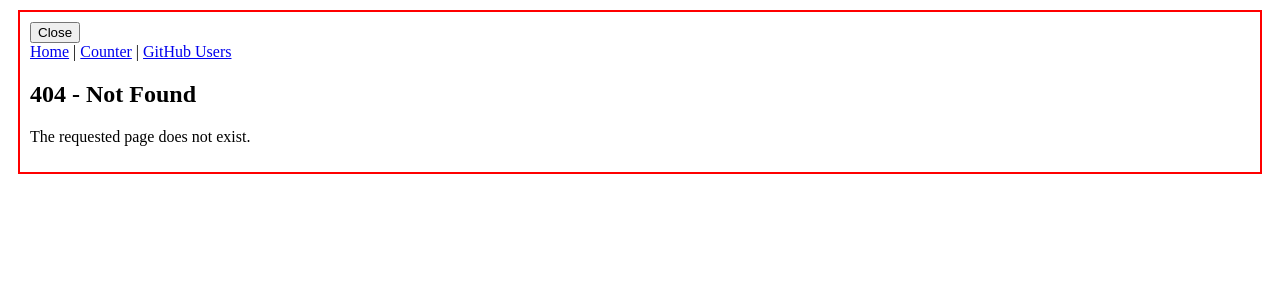
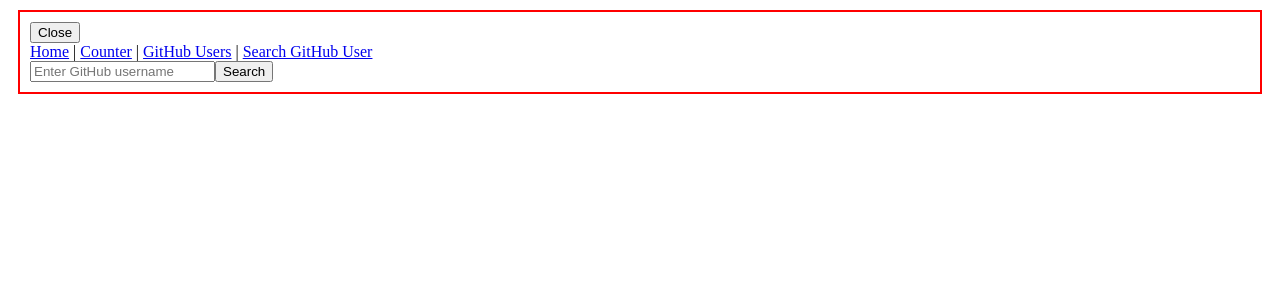
Before and after one commit to monica-lucaci/develhope-react, a React (Vite) app in the folder my-app/: page /search in a window 1280 px wide. Before the commit this address had no page. Shown: the top 300 px of the page. Built offline with nearby package versions, Linux system fonts and the light colour scheme.

Commit message:
swr:added condition in usegithubuser

```diff
--- a/my-app/src/App.jsx
+++ b/my-app/src/App.jsx
@@ -5,7 +5,8 @@ import Counter from "./Counter";
 import GithubUsers from "./GithubUsers";
 import Container from "./Container";
 import ShowGithubUser from "./ShowGithubUser";
-import "./GithubUsers.css"
+import SearchGithubUser from "./SearchGithubUser";
+import GithubUser from "./GithubUser";
 
 const NotFound = () => (
   <div>
@@ -20,7 +21,8 @@ const App = () => {
       <Container>
         <div>
           <Link to="/">Home</Link> | <Link to="/counter">Counter</Link> |{" "}
-          <Link to="/users">GitHub Users</Link>
+          <Link to="/users">GitHub Users</Link> |{" "}
+          <Link to="/search">Search GitHub User</Link>
         </div>
         <Routes>
           <Route path="/" element={<Welcome name="Monica" />} />
@@ -38,6 +40,8 @@ const App = () => {
             <Route index element={<div>Add a user and select it</div>} />
             <Route path=":username" element={<ShowGithubUser />} />
           </Route>
+          <Route path="/search" element={<SearchGithubUser />} />
+          <Route path="/search/:username" element={<ShowGithubUser />} />
           <Route path="*" element={<NotFound />} />
         </Routes>
       </Container>
--- /dev/null
+++ b/my-app/src/SearchGithubUser.jsx
@@ -0,0 +1,42 @@
+import React, { useState } from "react";
+import { useNavigate } from "react-router-dom";
+
+const SearchGithubUser = () => {
+  const [username, setUsername] = useState("");
+  const [userNotFound, setUserNotFound] = useState(false);
+  const navigate = useNavigate();
+
+  const handleSearch = async () => {
+    if (username.trim() === "") {
+      return;
+    }
+
+    try {
+      const response = await fetch(`https://api.github.com/users/${username}`);
+      if (response.status === 200) {
+        navigate(`/search/${username}`);
+      } else {
+        setUserNotFound(true);
+      }
+    } catch (error) {
+      console.error("Error while checking user:", error);
+      setUserNotFound(true);
+    }
+  };
+
+  return (
+    <div>
+      <input
+        type="text"
+        placeholder="Enter GitHub username"
+        value={username}
+        onChange={(e) => setUsername(e.target.value)}
+      />
+      <button onClick={handleSearch}>Search</button>
+
+      {userNotFound && <p>User not found. Please try again.</p>}
+    </div>
+  );
+};
+
+export default SearchGithubUser;
--- a/my-app/src/ShowGithubUser.jsx
+++ b/my-app/src/ShowGithubUser.jsx
@@ -1,10 +1,19 @@
+import React from "react";
 import { useParams } from "react-router-dom";
 import GithubUser from "./GithubUser";
 
 const ShowGithubUser = () => {
-    const { username } = useParams();
+  const { username } = useParams();
 
-    return <GithubUser username={username} />;
-  };
+  return (
+    <div>
+      {username ? (
+        <GithubUser username={username} />
+      ) : (
+        <p>User doesn't exist. Please try again.</p>
+      )}
+    </div>
+  );
+};
 
-  export default ShowGithubUser;
+export default ShowGithubUser;
--- a/my-app/src/useGithubUser.js
+++ b/my-app/src/useGithubUser.js
@@ -9,6 +9,14 @@ const fetcher = async (url) => {
 };
 
 const useGithubUser = (username) => {
+  if (!username) {
+    return {
+      user: null,
+      loading: false,
+      error: "Username is required.",
+    };
+  }
+
   const { data: user, error } = useSWR(
     `https://api.github.com/users/${username}`,
     fetcher
@@ -17,7 +25,7 @@ const useGithubUser = (username) => {
   return {
     user,
     loading: !user && !error,
-    error,
+    error: error || (user ? null : "User does not exist."),
   };
 };
 
```
